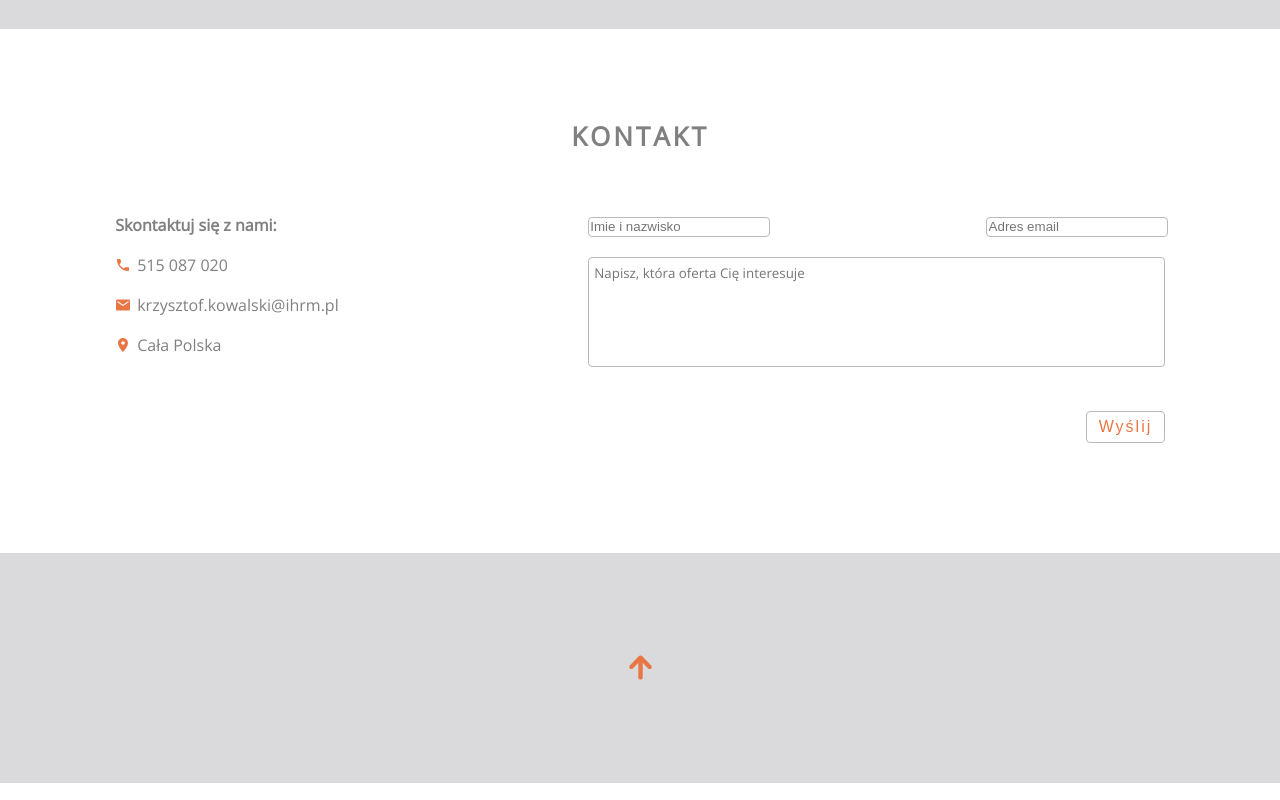
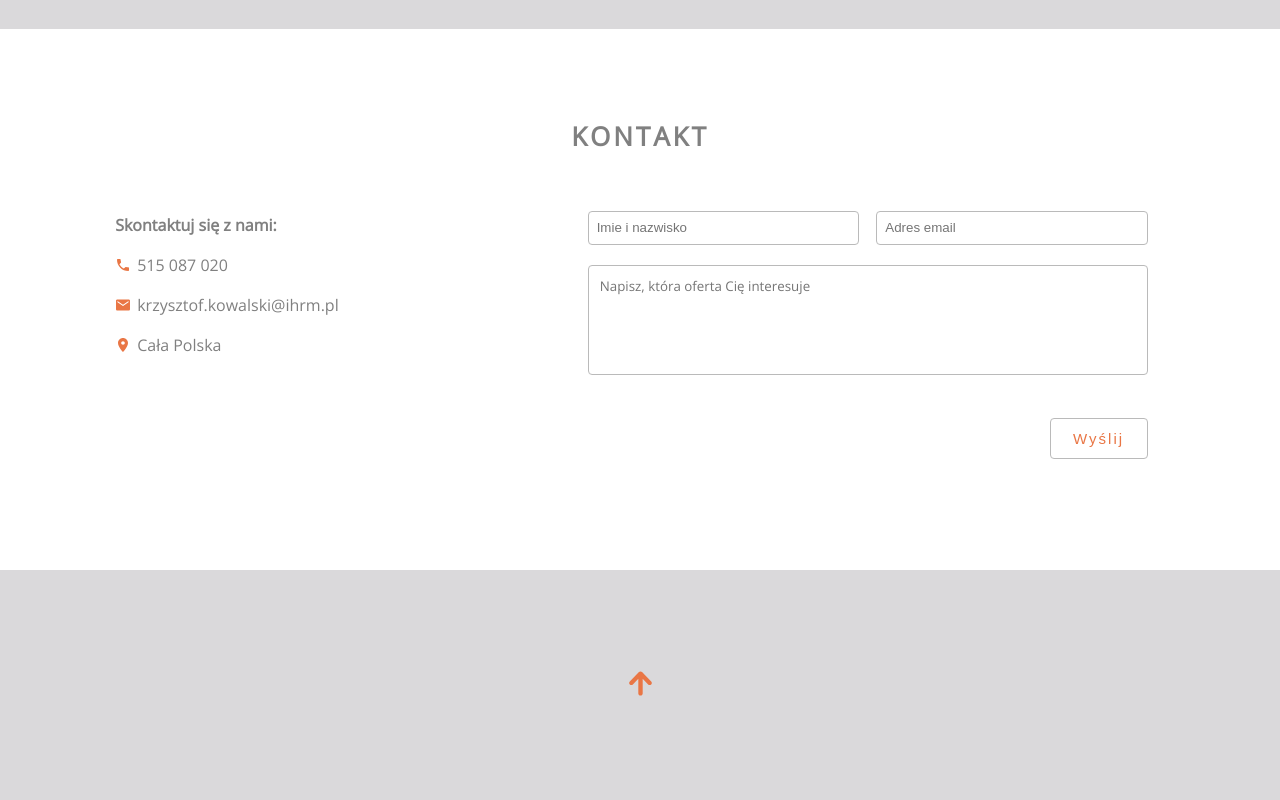
Before and after one commit to Malga90/IHRM, a website: page index.html in a window 1280 px wide. Shown: the part 5265-6065 px from the top of the page. Drawn offline with nearby package versions, Linux system fonts and the light colour scheme.

Commit message:
changed styled in form

```diff
--- a/src/scss/style.scss
+++ b/src/scss/style.scss
@@ -559,13 +559,14 @@ html {
     &__group {
         display: flex;
         justify-content: space-between;
-        flex: 1;
     }
 
     &__row {
-        align-self: stretch;
-        font-size: 1.5rem;
+        font-size: 2rem;
         color: lightgrey;
+        flex: 1;
+        margin-right: 3%;
+
 
         @include respond(tab-port) {
             flex-direction: column;
@@ -574,10 +575,12 @@ html {
     }
 
     &__input {
-        padding: 1%;
+        padding: 3%;
         margin-bottom: 2rem;
         border: 1px solid #BABABA;
         border-radius: 4px;
+        width: 100%;
+        margin-right: 3%;
 
 
         @include respond(tab-port) {
@@ -599,7 +602,7 @@ html {
         height: 11rem;
         border: 1px solid #BABABA;
         border-radius: 4px;
-        padding: 1%;
+        padding: 2%;
         resize: none;
         font-family: 'Open Sans', sans-serif;
     }
@@ -608,6 +611,7 @@ html {
 .section-contact__button {
     display: flex;
     justify-content: flex-end;
+    margin-right: 3%;
 
     @include respond(tab-port) {
         justify-content: center;
@@ -616,8 +620,8 @@ html {
 
     .button {
         margin-top: 3rem;
-        font-size: 1.6rem;
-        padding: 1% 2%;
+        font-size: 1.5rem;
+        padding: 2% 4%;
         border: 1px solid #BABABA;
         border-radius: 4px;
         color: #e97645;
```
Also changed, not shown: dist/css/style.css, dist/css/style.min.css, index.html (indentation only).
